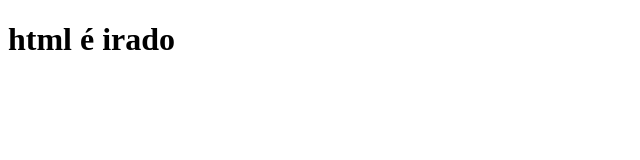
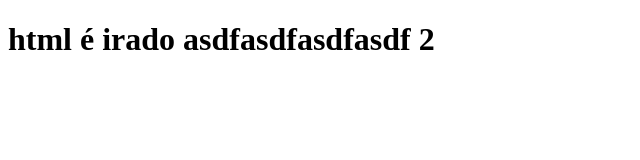
Before and after one commit to FabioAlves220/Kenzie_GIT, a plain HTML site: page index.html in a window 1280 px wide. Shown: the whole page, without its empty margins (0-640 px from the left). Drawn offline with Linux system fonts and the light colour scheme.

Commit message:
bla bla bla

```diff
--- a/index.html
+++ b/index.html
@@ -7,6 +7,7 @@
     <title>Document</title>
 </head>
 <body>
-    <h1>html é irado</h1>
+    <h1>html é irado asdfasdfasdfasdf
+        2</h1>
 </body>
 </html>
```
